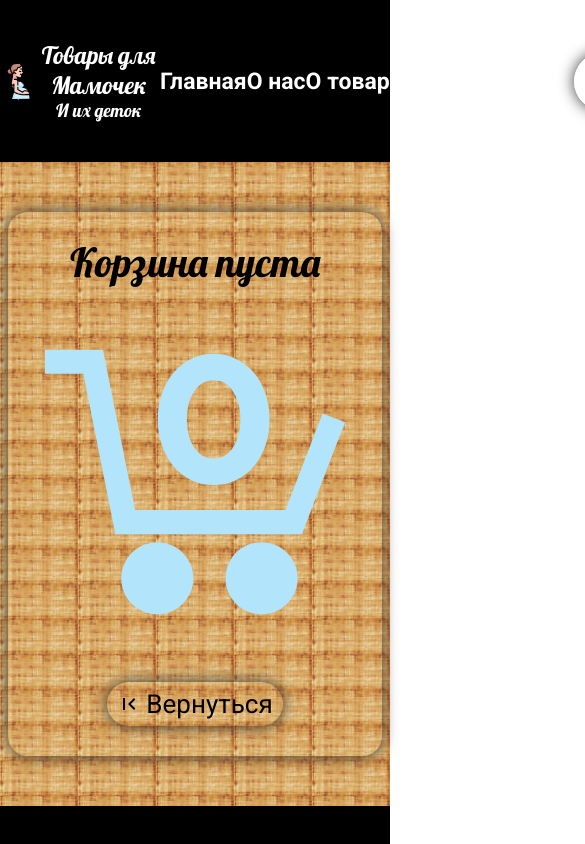
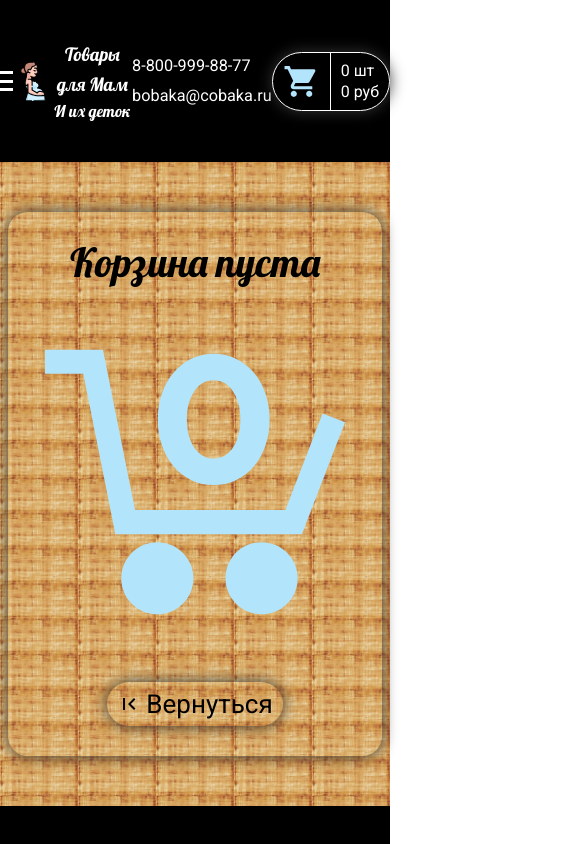
Before and after one commit to VladBondIt/react-my-sling, a React (Create React App) app: page /react-my-sling/cart in a window 390 px wide. Shown: the top 844 px of the page, 585 px wide, since content can reach past the window. Built offline with nearby package versions, Linux system fonts and the light colour scheme.

Commit message:
begin adaptive

```diff
--- a/public/index.html
+++ b/public/index.html
@@ -4,9 +4,7 @@
 <head>
   <meta charset="utf-8" />
   <link rel="icon" href="%PUBLIC_URL%/favicon.ico" />
-  <meta name="viewport" content="width=device-width, initial-scale=1" />
-  <meta name="theme-color" content="#000000" />
-  <meta name="description" content="Web site created using create-react-app" />
+  <meta name="viewport" content="width=device-width, initial-scale=1.0, maximum-scale=1.0, user-scalable=no">
   <title>My Sling</title>
 </head>
 
--- a/src/assets/scss/components/card/card.scss
+++ b/src/assets/scss/components/card/card.scss
@@ -2,6 +2,12 @@
     border: 1px solid #000000;
     background: rgba(255, 255, 255, 0.6);
     transition: all 0.3s;
+    margin: 0 5px 20px;
+    flex: 0 0 310px;
+    border-radius: 15px;
+    @media (max-width: 922px) {
+        flex: 0 0 250px;
+    }
     &:hover {
         transform: scale(1.02);
     }
@@ -9,7 +15,6 @@
         border-radius: 15px 15px 0 0;
         overflow: hidden;
         cursor: pointer;
-        min-height: 300px;
         position: relative;
         &:hover {
             .overlay {
--- a/src/assets/scss/components/footer/footer.scss
+++ b/src/assets/scss/components/footer/footer.scss
@@ -53,6 +53,7 @@
 
     &__link {
         color: white;
+        background: transparent;
     }
 
     &__contacts {
@@ -70,23 +71,33 @@
     }
 
     &__link {
+        background: transparent;
     }
 
     &__svg {
         fill: white;
         &_vk {
+            @media (max-width: 922px) {
+                fill: #2787f5;
+            }
             &:hover {
                 fill: #2787f5;
             }
         }
 
         &_fb {
+            @media (max-width: 922px) {
+                fill: #475993;
+            }
             &:hover {
                 fill: #475993;
             }
         }
 
         &_insta {
+            @media (max-width: 922px) {
+                fill: #e1306c;
+            }
             &:hover {
                 fill: #e1306c;
             }
--- a/src/assets/scss/components/header/header.scss
+++ b/src/assets/scss/components/header/header.scss
@@ -24,14 +24,86 @@
         display: flex;
         align-items: center;
         cursor: pointer;
+        color: #ffffff;
     }
 
     &__burger {
         display: none;
+        @media (max-width: 922px) {
+            display: block;
+            position: relative;
+            width: 30px;
+            height: 20px;
+        }
+        &::before {
+            content: "";
+            top: 0;
+            background-color: white;
+            position: absolute;
+            width: 100%;
+            height: 3px;
+            left: 0;
+            transition: all 0.3s ease 0s;
+        }
+        &::after {
+            content: "";
+            bottom: 0;
+            background-color: white;
+            position: absolute;
+            width: 100%;
+            height: 3px;
+            left: 0;
+            transition: all 0.3s ease 0s;
+        }
+        & span {
+            position: absolute;
+            background-color: white;
+            left: 0;
+            width: 100%;
+            height: 3px;
+            top: 9px;
+            transition: all 0.3s ease 0s;
+        }
+        &.active::before {
+            transform: rotate(45deg);
+            background-color: #2b69dd;
+            top: 9px;
+        }
+        &.active:after {
+            transform: rotate(-45deg);
+            background-color: #2b69dd;
+            bottom: 9px;
+        }
+        &.active span {
+            transform: scale(0);
+        }
+        &.fixed {
+            visibility: visible;
+            position: fixed;
+            top: 40px;
+            left: 10px;
+            z-index: 1003;
+        }
     }
 
     &__menu {
         flex: 0 0 30%;
+        @media (max-width: 922px) {
+            position: fixed;
+            background-color: #e5e5e5;
+            top: -100%;
+            left: 0;
+            width: 100%;
+            height: 100%;
+            padding-top: 80px;
+            transition: all 0.3s;
+            overflow: auto;
+            z-index: 1000;
+            margin: 0;
+        }
+        &.active {
+            top: 0;
+        }
     }
 
     &__list {
@@ -44,8 +116,8 @@
     &__contacts {
         display: flex;
         flex-direction: column;
-        font-size: 20px;
-        line-height: 23px;
+        @include adaptiv-font(20, 16);
+        @include adaptiv-lheight(23, 20);
     }
 
     &__phone {
@@ -84,30 +156,39 @@
         &:nth-child(2) {
             align-items: center;
             margin-bottom: 40px;
+            @media (max-width: 540px) {
+                flex-direction: column;
+                margin-bottom: 0;
+            }
         }
     }
 
     &__text {
-        font-size: 60px;
-        line-height: 60px;
+        @include adaptiv-font(60, 30);
+        @include adaptiv-lheight(60, 30);
         font-family: Lobster;
+        @include adaptiv-flex-width(0, 0, 250, 150);
         &_left {
-            flex: 0 0 250px;
         }
 
         &_right {
-            flex: 0 0 250px;
             text-align: right;
         }
     }
 
     &__social {
         border-top: 1px solid rgb(255, 255, 255);
-        flex: 0 1 250px;
+        max-width: 250px;
+        width: 100%;
     }
 
     &__button {
-        flex: 0 1 250px;
+        max-width: 250px;
+        width: 100%;
+        @media (max-width: 540px) {
+            order: -1;
+            margin-bottom: 30px;
+        }
     }
 }
 .logo {
@@ -121,12 +202,12 @@
     }
 
     &__title {
-        font-size: 24px;
+        @include adaptiv-font(24, 18);
         line-height: 30px;
     }
 
     &__subtitle {
-        font-size: 18px;
+        @include adaptiv-font(18, 16);
         line-height: 22px;
     }
 }
--- a/src/assets/scss/components/search/search.scss
+++ b/src/assets/scss/components/search/search.scss
@@ -1,4 +1,15 @@
 .search {
+    white-space: nowrap;
+    border-radius: 50px;
+    font-size: 20px;
+    display: flex;
+    align-items: center;
+    justify-content: space-between;
+    padding: 15px 15px;
+    margin-bottom: 40px;
+    @media (max-width: 1025px) {
+        flex-wrap: wrap;
+    }
     &__count {
         background-color: black;
         color: white;
@@ -14,6 +25,12 @@
         background: #e5e5e5;
         border: 1px solid rgba(0, 0, 0, 0.5);
         border-radius: 50px;
+        margin: 0 5px;
+        @media (max-width: 1025px) {
+            flex: 0 1 100%;
+            order: -1;
+            margin-bottom: 20px;
+        }
         &:hover {
             background: white;
             .search__input {
--- a/src/assets/scss/libs/mixins/mixins.scss
+++ b/src/assets/scss/libs/mixins/mixins.scss
@@ -13,9 +13,20 @@
 
 // !! АДАПТИВНЫЙ ШРИФТ
 // Миксин для шрифтов
-$maxWidth: 1280;
+$maxWidth: 1400;
 @mixin adaptiv-font($pcSize, $mobSize) {
     $addSize: $pcSize - $mobSize;
     $maxWidth: $maxWidth - 320;
     font-size: calc(#{$mobSize + px} + #{$addSize} * ((100vw - 320px) / #{$maxWidth}));
 }
+
+@mixin adaptiv-lheight($pcSize, $mobSize) {
+    $addSize: $pcSize - $mobSize;
+    $maxWidth: $maxWidth - 320;
+    line-height: calc(#{$mobSize + px} + #{$addSize} * ((100vw - 320px) / #{$maxWidth}));
+}
+@mixin adaptiv-flex-width($grow, $shrink, $pcSize, $mobSize) {
+    $addSize: $pcSize - $mobSize;
+    $maxWidth: $maxWidth - 320;
+    flex: #{$grow} #{$shrink} calc(#{$mobSize + px} + #{$addSize} * ((100vw - 320px) / #{$maxWidth}));
+}
--- a/src/components/Header.jsx
+++ b/src/components/Header.jsx
@@ -42,13 +42,13 @@ function Header() {
                         <div className="header__row">
                             <div className="header__social social">
                                 <ul className="social__list">
-                                    <li className="social__item"><a href="" className="social__link">
+                                    <li className="social__item"><a href="a" className="social__link">
                                         <VkSvg className="social__svg social__svg_vk btn" />
                                     </a></li>
-                                    <li className="social__item"><a href="" className="social__link">
+                                    <li className="social__item"><a href="a" className="social__link">
                                         <InstaSvg className="social__svg social__svg_insta btn" />
                                     </a></li>
-                                    <li className="social__item"><a href="" className="social__link">
+                                    <li className="social__item"><a href="a" className="social__link">
                                         <FbSvg className="social__svg social__svg_facebook btn" />
                                     </a></li>
                                 </ul>
--- a/src/components/HeaderNav.jsx
+++ b/src/components/HeaderNav.jsx
@@ -26,31 +26,38 @@ function HeaderNav() {
 
 
     let cartClassName = "header__cart cart-header btn shd";
-    cartClassName += offset > 130 ? " fixed" : "";
+    let burgerClassName = "header__burger";
     cartClassName += cartModalShow ? "header__cart cart-header btn shd" : "";
+    if (offset > 130) {
+        cartClassName += " fixed";
+        burgerClassName += " fixed";
+    } else {
+        cartClassName += "";
+        burgerClassName += "";
+    }
 
     return (
         <nav className="header__nav">
-            <div className="header__logo logo">
+            <div className={burgerClassName}>
+                <span></span>
+            </div>
+            <Link to="/react-my-sling/" className="header__logo logo">
                 <Logo className="logo__svg" />
                 <div className="logo__box">
-                    <h1 className="logo__title">Товары для Мамочек</h1>
+                    <h1 className="logo__title">Товары для Мам</h1>
                     <h2 className="logo__subtitle">И их деток</h2>
                 </div>
-            </div>
-            <div className="header__burger">
-                <span></span>
-            </div>
+            </Link>
             <div className="header__menu">
                 <ul className="header__list list">
                     <li className="list__item"><Link to="/react-my-sling/" className="list__link link">Главная</Link></li>
-                    <li className="list__item"><a href="" className="list__link link">О нас</a></li>
-                    <li className="list__item"><a href="" className="list__link link">О товаре</a></li>
+                    <li className="list__item"><a href="a" className="list__link link">О нас</a></li>
+                    <li className="list__item"><a href="a" className="list__link link">О товаре</a></li>
                 </ul>
             </div>
             <div className="header__contacts">
                 <a href="tel:+78009998877" className="header__phone link">8-800-999-88-77</a>
-                <a href="" className="header__email link">bobaka@cobaka.ru</a>
+                <a href="email" className="header__email link">bobaka@cobaka.ru</a>
             </div>
             <Link to="/react-my-sling/cart">
                 <div className={cartClassName}>
@@ -66,4 +73,4 @@ function HeaderNav() {
     )
 }
 
-export default HeaderNav
+export default HeaderNav;
--- a/src/services/fetchService.js
+++ b/src/services/fetchService.js
@@ -4,7 +4,6 @@ class FetchService {
     async getResource(url) {
         const res = await fetch(`${this._apiBase}${url}`);
 
-        console.log(res)
         if (!res.ok) {
             throw new Error(`Could not fetch ${url}` +
                 `, received ${res.status}`);
```
Also changed, not shown: src/assets/scss/components/shop/shop.scss (+7 -16 lines), 1 other file (tests, documents, lock files or other folders).
